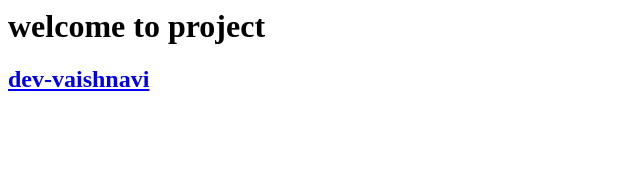
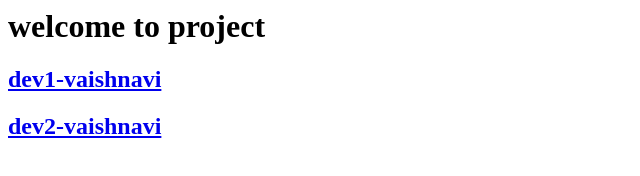
Before and after one commit to vaishnavi-naphade/vaishnavi_04, a plain HTML site: page index.html in a window 1280 px wide. Shown: the whole page, without its empty margins (0-640 px from the left). Drawn offline with Linux system fonts and the light colour scheme.

Commit message:
update v1

```diff
--- a/index.html
+++ b/index.html
@@ -1,2 +1,3 @@
 <h1> welcome to project<h1>
-<h2> <a href ="dev1.html">dev-vaishnavi </a> </h2>
+<h2> <a href ="dev1.html">dev1-vaishnavi </a> </h2>
+<h2> <a href ="dev2.html">dev2-vaishnavi </a> </h2>
```
